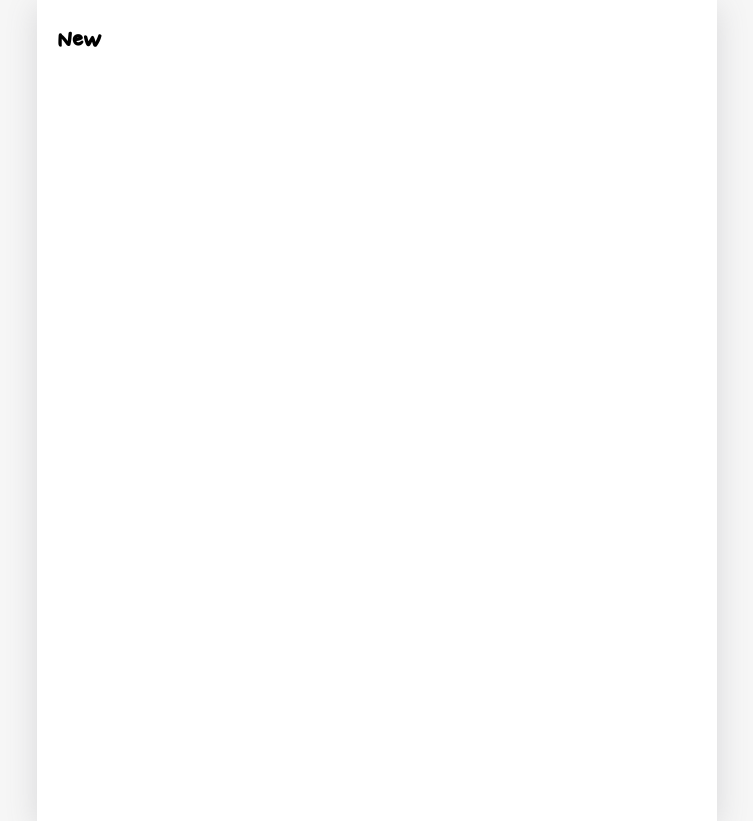
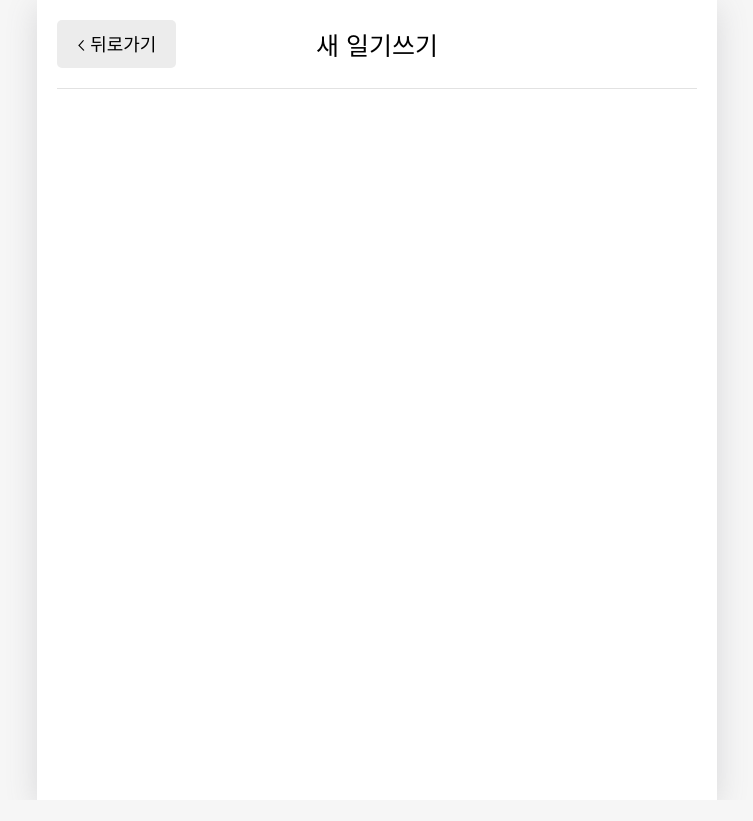
Before and after one commit to Geonsik-Kim/emotion-diary, a React (Create React App) app: page /new in a window 1280 px wide. Shown: the whole page, without its empty margins (263-1016 px from the left). After the commit the page ends 800 px from the top, so only its background shows below. Built offline with nearby package versions, Linux system fonts and the light colour scheme; a web font is replaced by a local one.

Commit message:
Feat New 컴포넌트 header 생성

```diff
--- a/src/pages/New.js
+++ b/src/pages/New.js
@@ -1,7 +1,20 @@
+import { useNavigate } from "react-router-dom";
+import MyHeader from "../components/MyHeader";
+import MyButton from "../components/MyButton";
+
 const New = () => {
+    const navigate = useNavigate();
     return (
         <div>
-            <h1>New</h1>
+            <MyHeader
+                headText={"새 일기쓰기"}
+                leftChild={
+                    <MyButton
+                        text={"< 뒤로가기"}
+                        onClick={() => navigate(-1)}
+                    />
+                }
+            />
         </div>
     );
 };
```
